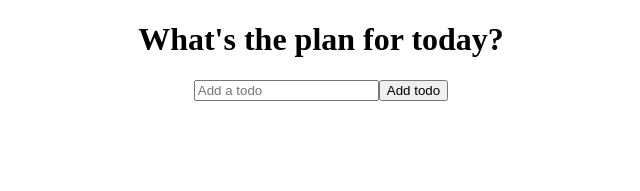
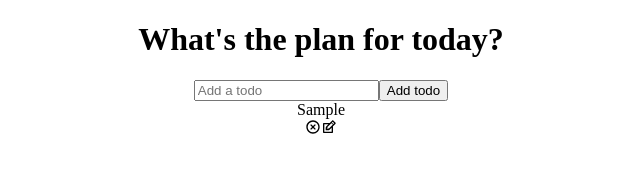
Before and after one commit to Nikola-Nino/React-To-Do-List, a React (Create React App) app: page / in a window 1280 px wide. Both pictures are taken after typing "Sample" into the empty fields and a click on the button "Add todo". Shown: the top 191 px of the page, without its empty margins (319-959 px from the left). Built offline with nearby package versions, Linux system fonts and the light colour scheme.

Commit message:
Rendering todo text and icons

```diff
--- a/package.json
+++ b/package.json
@@ -8,6 +8,7 @@
     "@testing-library/user-event": "^13.5.0",
     "react": "^18.2.0",
     "react-dom": "^18.2.0",
+    "react-icons": "^4.10.1",
     "react-scripts": "5.0.1",
     "web-vitals": "^2.1.4"
   },
--- a/src/components/Todo.js
+++ b/src/components/Todo.js
@@ -0,0 +1,19 @@
+import React from "react";
+import { RiCloseCircleLine } from "react-icons/ri";
+import { TiEdit } from "react-icons/ti";
+
+
+const Todo = (props) => {
+
+  return props.todos.map((todo, index) => (
+    <div key={index}>
+      <div>{todo.text}</div>
+      <div>
+        <RiCloseCircleLine />
+        <TiEdit />
+      </div>
+    </div>
+  ));
+};
+
+export default Todo;
--- a/src/components/TodoList.js
+++ b/src/components/TodoList.js
@@ -1,5 +1,6 @@
 import React, { useState, Fragment } from "react";
 import TodoForm from "./TodoForm";
+import Todo from "./Todo";
 
 const TodoList = () => {
   const [todos, setTodos] = useState([]);
@@ -18,6 +19,7 @@ const TodoList = () => {
     <Fragment>
         <h1>What's the plan for today?</h1>
       <TodoForm onAddTodo={addingTodoHandler} />
+      <Todo todos={todos}/>
     </Fragment>
   );
 };
```
Also changed, not shown: 1 other file (tests, documents, lock files or other folders).
